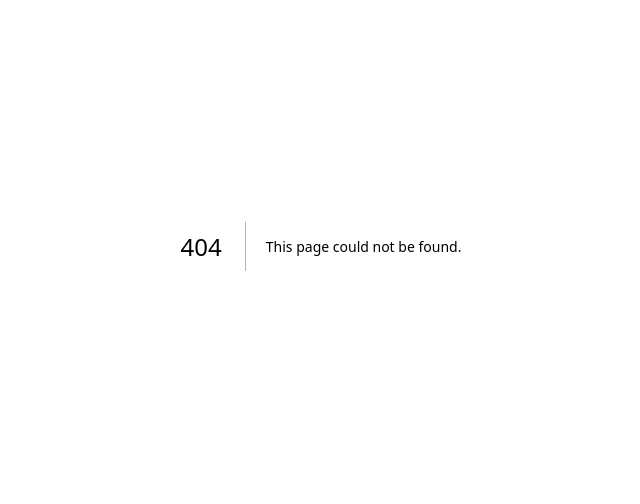
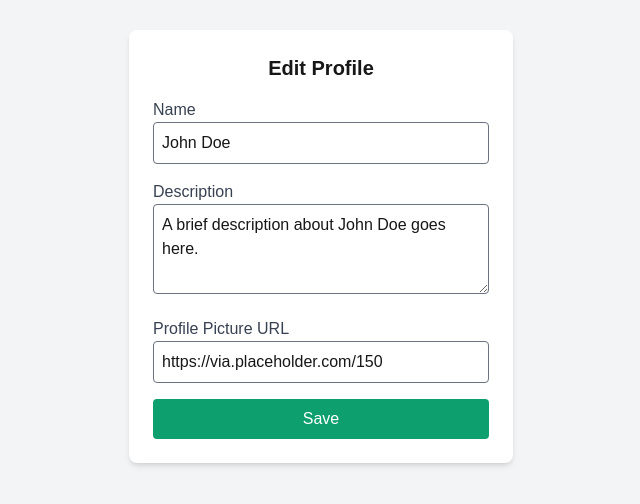
Before and after one commit to doctorwhat1/next-js-app, a Next.js app: page /profile-edit in a window 1280 px wide. Before the commit this address had no page. Shown: the part 154-658 px from the top of the page, without its empty margins (319-959 px from the left). Built offline with nearby package versions, Linux system fonts and the light colour scheme.

Commit message:
api testing 1

```diff
--- /dev/null
+++ b/app/profile-edit/page.tsx
@@ -0,0 +1,63 @@
+'use client'
+
+import { useRouter } from 'next/navigation';
+import { useState } from 'react';
+
+const EditProfile = () => {
+  const router = useRouter();
+  const [name, setName] = useState('John Doe');
+  const [description, setDescription] = useState('A brief description about John Doe goes here.');
+  const [profilePictureUrl, setProfilePictureUrl] = useState('https://via.placeholder.com/150');
+
+  const handleSave = () => {
+    // Logic to save the profile data can be added here
+    router.push('/profile');
+  };
+
+  return (
+    <div className="flex flex-col items-center justify-center min-h-screen bg-gray-100">
+      <div className="bg-white shadow-md rounded-lg p-6 w-96">
+        <h2 className="text-xl font-bold text-center mb-4">Edit Profile</h2>
+
+        <div className="mb-4">
+          <label className="block text-gray-700">Name</label>
+          <input
+            type="text"
+            value={name}
+            onChange={(e) => setName(e.target.value)}
+            className="border rounded w-full p-2"
+          />
+        </div>
+
+        <div className="mb-4">
+          <label className="block text-gray-700">Description</label>
+          <textarea
+            value={description}
+            onChange={(e) => setDescription(e.target.value)}
+            className="border rounded w-full p-2"
+            rows={3}
+          />
+        </div>
+
+        <div className="mb-4">
+          <label className="block text-gray-700">Profile Picture URL</label>
+          <input
+            type="text"
+            value={profilePictureUrl}
+            onChange={(e) => setProfilePictureUrl(e.target.value)}
+            className="border rounded w-full p-2"
+          />
+        </div>
+
+        <button
+          onClick={handleSave}
+          className="w-full bg-green-500 text-white py-2 rounded hover:bg-green-600 transition duration-200"
+        >
+          Save
+        </button>
+      </div>
+    </div>
+  );
+};
+
+export default EditProfile;
--- a/app/profile/page.tsx
+++ b/app/profile/page.tsx
@@ -1,9 +1,41 @@
-import React from 'react'
+'use client'
 
-const page = () => {
+import Topbar from '@/components/Topbar';
+import { useRouter } from 'next/navigation';
+
+
+const Profile = () => {
+  const router = useRouter();
+
+  const handleEditProfile = () => {
+    router.push('/profile-edit');
+  };
+
   return (
-    <div>page</div>
-  )
-}
+    <div>
 
-export default page
+    <Topbar></Topbar>
+    <div className="flex flex-col items-center justify-center min-h-screen bg-gray-100">
+      <div className="bg-white shadow-md rounded-lg p-6 w-96">
+        <img
+          src="https://img.daisyui.com/images/stock/photo-1534528741775-53994a69daeb.webp"
+          alt="Profile Picture"
+          className="rounded-full w-32 h-32 mx-auto mb-4"
+        />
+        <h2 className="text-xl font-bold text-center">John Doe</h2>
+        <p className="text-gray-600 text-center mb-4">
+          A brief description about John Doe goes here.
+        </p>
+        <button
+          onClick={handleEditProfile}
+          className="w-full bg-blue-500 text-white py-2 rounded hover:bg-blue-600 transition duration-200"
+        >
+          Edit Profile
+        </button>
+      </div>
+    </div>
+    </div>
+  );
+};
+
+export default Profile;
--- a/app/tasks/page.tsx
+++ b/app/tasks/page.tsx
@@ -1,13 +1,68 @@
+'use client'
 import React from 'react'
+import { useEffect, useState } from 'react';
+
+interface Team {
+  id: number;
+  name: string;
+  description: string;
+}
 
 const tasks = () => {
+  const [teams, setTeams] = useState<Team[]>([]);
+  const [loading, setLoading] = useState<boolean>(true);
+  const [error, setError] = useState<string | null>(null);
+
+  useEffect(() => {
+    const fetchTeams = async () => {
+      try {
+        const response = await fetch('http://45.144.235.93:5000/teams');
+        if (!response.ok) {
+          throw new Error(`HTTP error! status: ${response.status}`);
+        }
+        const data = await response.json();
+        setTeams(data);
+      } catch (err) {
+        setError(err instanceof Error ? err.message : 'An error occurred');
+      } finally {
+        setLoading(false);
+      }
+    };
+
+    fetchTeams();
+  }, []);
+
+  if (loading) {
+    return <div className="text-center">Loading...</div>;
+  }
+
+  if (error) {
+    return <div className="text-red-500 text-center">{error}</div>;
+  }
+
   return (
-    <div>
+    <div className="container mx-auto p-4">
+      <h1 className="text-2xl font-bold mb-4">Teams</h1>
+      <table className="min-w-full bg-white border border-gray-300">
+        <thead>
+          <tr className="bg-gray-200">
+            <th className="py-2 px-4 border-b">ID</th>
+            <th className="py-2 px-4 border-b">Name</th>
+            <th className="py-2 px-4 border-b">Description</th>
+          </tr>
+        </thead>
+        <tbody>
+          {teams.map((team) => (
+            <tr key={team.id} className="hover:bg-gray-100">
+              <td className="py-2 px-4 border-b">{team.id}</td>
+              <td className="py-2 px-4 border-b">{team.name}</td>
+              <td className="py-2 px-4 border-b">{team.description}</td>
+            </tr>
+          ))}
+        </tbody>
+      </table>
+    </div>
+  );
+};
 
-        <h1>Тут можно отобразить все активные/нерешённые таски для конкретного пользователя??</h1>
-
-    </div>
-  )
-}
-
-export default tasks
+export default tasks;
--- a/components/Sidebar.tsx
+++ b/components/Sidebar.tsx
@@ -18,7 +18,7 @@ const Sidebar = () => {
       <li><Link href="/"     >Главная</Link></li>
       <li><Link href="/teams">Мои Команды</Link></li>
       <li><Link href="/users">Пользователи</Link></li>
-      <li><Link href="/tasks">Пустое окно</Link></li>
+      <li><Link href="/tasks">API TEST!!!</Link></li>
       <li><Link href="/login">Логин</Link></li>
     </ul>
   </div>
--- a/components/Topbar.tsx
+++ b/components/Topbar.tsx
@@ -35,6 +35,7 @@ const Topbar = () => {
     </div>
   </div>
 </div>
+
   )
 }
 
```
